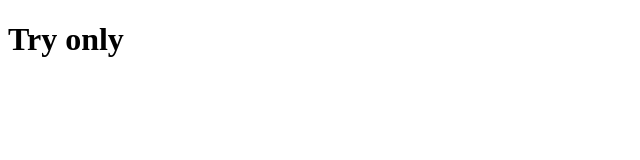
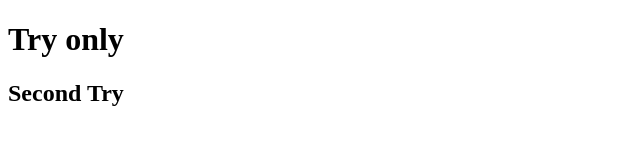
Before and after one commit to ralphbedayo009/firstRepo, a plain HTML site: page index.html in a window 1280 px wide. Shown: the whole page, without its empty margins (0-640 px from the left). Drawn offline with Linux system fonts and the light colour scheme.

Commit message:
updated index.html

```diff
--- a/index.html
+++ b/index.html
@@ -5,5 +5,6 @@
 </head>
 <body>
 <h1> Try only </h1>
+	<h2> Second Try </h2>
 </body>
 </html>
```
